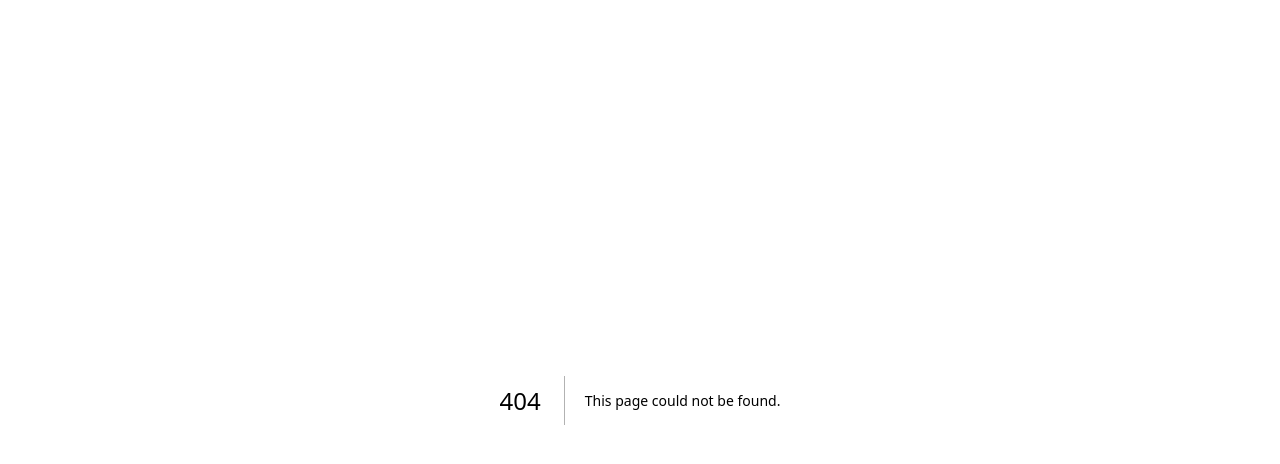
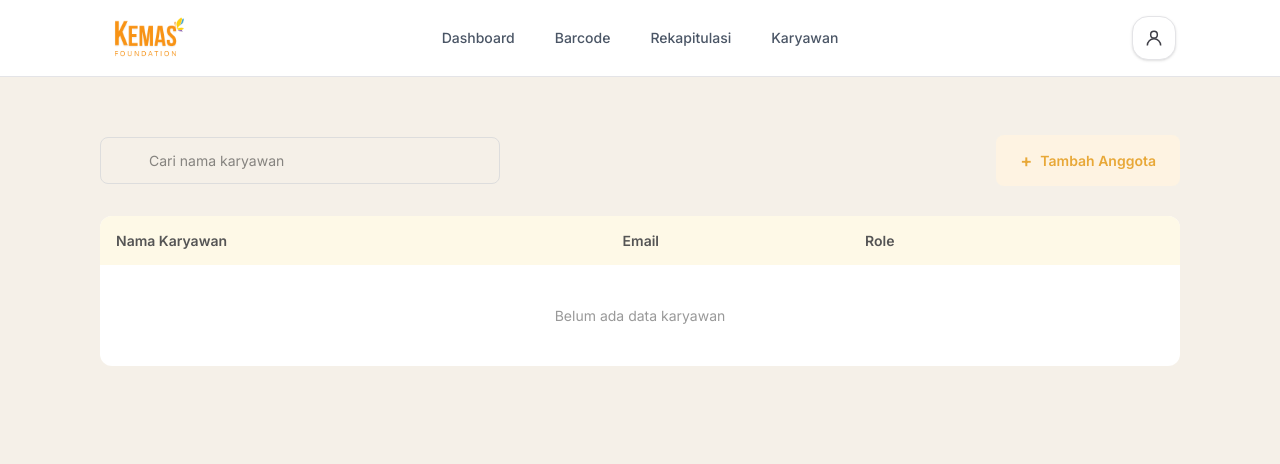
Before and after one commit to btngs/attendance-app, a Next.js app: page /admin-side/karyawan in a window 1280 px wide. Before the commit this address had no page. Shown: the top 464 px of the page. Built offline with nearby package versions, Linux system fonts and the light colour scheme.

Commit message:
feat: update karyawan

```diff
--- /dev/null
+++ b/app/admin-side/karyawan/page.tsx
@@ -0,0 +1,46 @@
+'use client';
+
+import { useState } from 'react';
+import Navbar from '../../components/Navbar';
+import SearchBar from '../../components/recap/SearchBar';
+import AddButton from '../../components/karyawan/AddButton';
+import EmployeeTable, { Employee } from '../../components/karyawan/EmployeeTable';
+
+export default function KaryawanPage() {
+  const [searchQuery, setSearchQuery] = useState('');
+
+  // ⚠️ Nanti data ini akan diisi dari database
+  const [employeeData, setEmployeeData] = useState<Employee[]>([]);
+
+  return (
+    <main style={{ backgroundColor: '#f5f0e8', minHeight: '100vh' }}>
+      <Navbar />
+
+      <section style={{
+        padding: '10px 60px 40px 60px',
+        maxWidth: '1200px',
+        margin: '0 auto'
+      }}>
+        {/* Header dengan Search dan Tambah Anggota */}
+        <div style={{
+          display: 'flex',
+          justifyContent: 'space-between',
+          alignItems: 'center',
+          marginBottom: '30px',
+          gap: '16px',
+          flexWrap: 'wrap'
+        }}>
+          <SearchBar
+            value={searchQuery}
+            onChange={setSearchQuery}
+          />
+
+          <AddButton onClick={() => alert('Fitur tambah anggota belum tersedia')} />
+        </div>
+
+        {/* Tabel Karyawan - Saat ini kosong, nanti diisi dari database */}
+        <EmployeeTable data={employeeData} />
+      </section>
+    </main>
+  );
+}
--- a/app/components/Navbar.tsx
+++ b/app/components/Navbar.tsx
@@ -38,6 +38,12 @@ export default function Navbar() {
           >
             Rekapitulasi
           </a>
+          <a
+            href="/admin-side/karyawan"
+            className="rounded-lg px-4 py-2 text-sm font-medium text-gray-600 transition-colors hover:bg-[#FFF3D6] hover:text-[#F5A623]"
+          >
+            Karyawan
+          </a>
         </nav>
 
         <div className="flex justify-end justify-self-end">
--- /dev/null
+++ b/app/components/karyawan/AddButton.tsx
@@ -0,0 +1,28 @@
+interface AddButtonProps {
+  onClick?: () => void;
+}
+
+export default function AddButton({ onClick }: AddButtonProps) {
+  return (
+    <button
+      onClick={onClick}
+      style={{
+        padding: '12px 24px',
+        border: 'none',
+        borderRadius: '8px',
+        backgroundColor: '#fef3e2',
+        color: '#e8a838',
+        cursor: 'pointer',
+        fontSize: '14px',
+        fontWeight: '600',
+        display: 'flex',
+        alignItems: 'center',
+        gap: '8px',
+        whiteSpace: 'nowrap'
+      }}
+    >
+      <span style={{ fontSize: '18px' }}>+</span>
+      <span>Tambah Anggota</span>
+    </button>
+  );
+}
--- /dev/null
+++ b/app/components/karyawan/EmployeeTable.tsx
@@ -0,0 +1,128 @@
+// Interface untuk data yang akan datang dari database nanti
+export interface Employee {
+  id: string;
+  name: string;
+  email: string;
+  role: string;
+}
+
+interface EmployeeTableProps {
+  data: Employee[];
+}
+
+// Fungsi untuk menentukan warna badge role
+function getRoleStyle(role: string) {
+  switch (role.toLowerCase()) {
+    case 'tetap':
+      return { backgroundColor: '#e8f5e9', color: '#2e7d32' };
+    case 'magang':
+      return { backgroundColor: '#e3f2fd', color: '#1565c0' };
+    case 'kontrak':
+      return { backgroundColor: '#fff9e6', color: '#f59e0b' };
+    default:
+      return { backgroundColor: '#f5f5f5', color: '#666' };
+  }
+}
+
+export default function EmployeeTable({ data }: EmployeeTableProps) {
+  return (
+    <div style={{
+      backgroundColor: '#ffffff',
+      borderRadius: '12px',
+      overflow: 'hidden'
+    }}>
+      <table style={{
+        width: '100%',
+        borderCollapse: 'collapse'
+      }}>
+        {/* Header Tabel - Selalu Terlihat */}
+        <thead>
+          <tr style={{ backgroundColor: '#fef9e7' }}>
+            <th style={headerStyle}>Nama Karyawan</th>
+            <th style={headerStyle}>Email</th>
+            <th style={headerStyle}>Role</th>
+            <th style={headerStyle}></th>
+          </tr>
+        </thead>
+
+        {/* Body Tabel */}
+        <tbody>
+          {data.length === 0 ? (
+            // Jika data kosong, tampilkan pesan di dalam tabel
+            <tr>
+              <td
+                colSpan={4}
+                style={{
+                  padding: '40px 20px',
+                  textAlign: 'center',
+                  color: '#999',
+                  fontSize: '14px'
+                }}
+              >
+                Belum ada data karyawan
+              </td>
+            </tr>
+          ) : (
+            // Jika ada data, tampilkan semua baris
+            data.map((employee) => (
+              <tr key={employee.id} style={{
+                borderBottom: '1px solid #f0f0f0'
+              }}>
+                <td style={cellStyle}>
+                  <div style={{ display: 'flex', alignItems: 'center', gap: '12px' }}>
+                    {/* Avatar placeholder */}
+                    <div style={{
+                      width: '36px',
+                      height: '36px',
+                      borderRadius: '50%',
+                      backgroundColor: '#e0e0e0'
+                    }}></div>
+                    {employee.name}
+                  </div>
+                </td>
+                <td style={cellStyle}>{employee.email}</td>
+                <td style={cellStyle}>
+                  <span style={{
+                    ...getRoleStyle(employee.role),
+                    padding: '6px 16px',
+                    borderRadius: '20px',
+                    fontSize: '13px',
+                    fontWeight: '500',
+                    display: 'inline-block'
+                  }}>
+                    {employee.role}
+                  </span>
+                </td>
+                <td style={cellStyle}>
+                  <button style={{
+                    background: 'none',
+                    border: 'none',
+                    cursor: 'pointer',
+                    fontSize: '18px',
+                    color: '#999'
+                  }}>
+
+                  </button>
+                </td>
+              </tr>
+            ))
+          )}
+        </tbody>
+      </table>
+    </div>
+  );
+}
+
+const headerStyle: React.CSSProperties = {
+  padding: '14px 16px',
+  textAlign: 'left',
+  fontSize: '14px',
+  fontWeight: '600',
+  color: '#555'
+};
+
+const cellStyle: React.CSSProperties = {
+  padding: '14px 16px',
+  fontSize: '14px',
+  color: '#333'
+};
```
